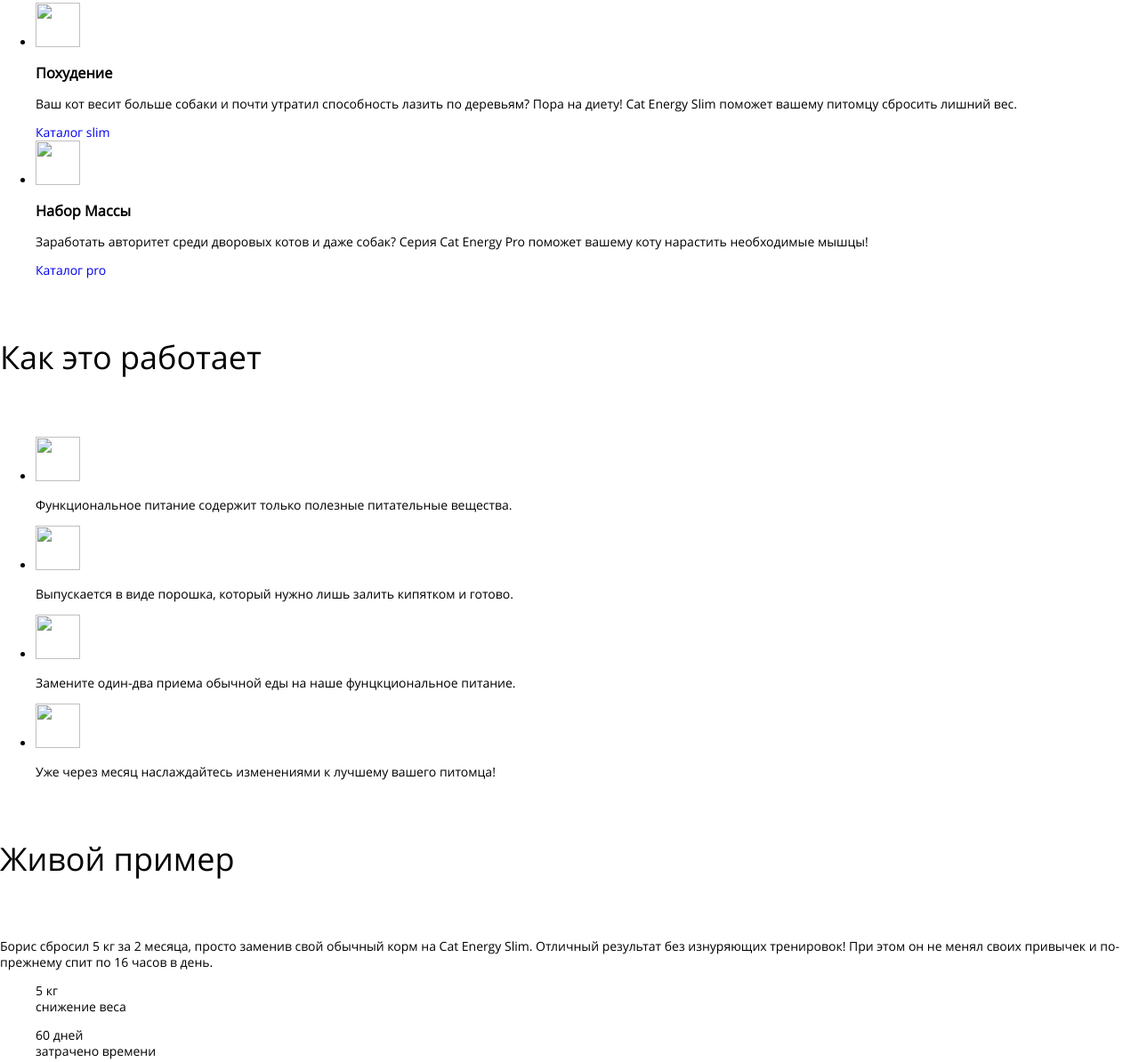
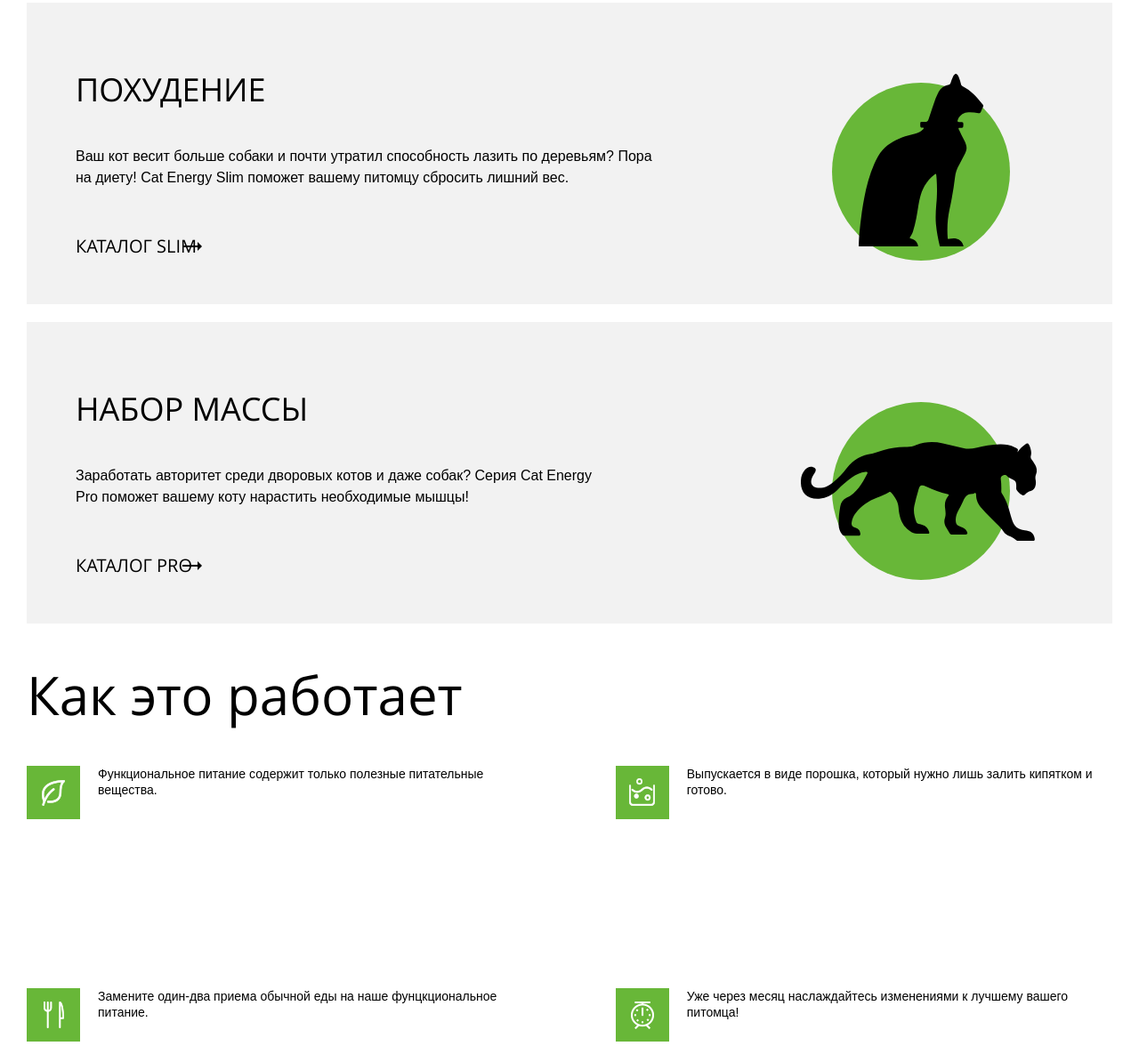
Before and after one commit to RuslanHizhytskyi/Cat-enegy, a website: page source/index.html in a window 1280 px wide. Shown: the part 1049-2243 px from the top of the page at 89% size. Drawn offline with nearby package versions, Linux system fonts and the light colour scheme; files that its build step writes are made by us from their sources.

Commit message:
made up <features>

```diff
--- a/source/index.html
+++ b/source/index.html
@@ -30,21 +30,18 @@
       <section class="appeal">
         <h3 class="appeal__header section-header">Функциональное<br> питание для котов</h3>
         <p class="appeal__message">Занялся собой? Займись котом!</p>
-        <!-- <img class="appeal__image" src="img/cat-energy-pro-chikken.jpg" alt="продукт cat energy pro курица" width="200" height="300"> -->
         <a class="appead__link button" href="form.html">Подобрать программу</a>
       </section>
       <section class="programs">
         <ul class="programs__list">
           <li class="programs__item">
-            <img class="programs__image" src="img/icon-slim.png" alt="" width="50" height="50">
-            <h3 class="programs__header">Похудение</h3>
-            <p class="programs__content">Ваш кот весит больше собаки и почти утратил способность лазить по деревьям? Пора на диету! Cat Energy Slim поможет вашему питомцу сбросить лишний вес.</p>
+            <h3 class="programs__header programs__header--slim">Похудение</h3>
+            <p class="programs__content programs__content--slim">Ваш кот весит больше собаки и почти утратил способность лазить по деревьям? Пора на диету! Cat Energy Slim поможет вашему питомцу сбросить лишний вес.</p>
             <a class="programs__link" href="catalog.html">Каталог slim</a>
           </li>
           <li class="programs__item">
-            <img class="programs__image" src="img/icon-pro.png" alt="" width="50" height="50">
-            <h3 class="programs__header">Набор Массы</h3>
-            <p class="programs__content">Заработать авторитет среди дворовых котов и даже собак? Серия Cat Energy Pro поможет вашему коту нарастить необходимые мышцы!</p>
+            <h3 class="programs__header programs__header--pro">Набор Массы</h3>
+            <p class="programs__content programs__content--pro">Заработать авторитет среди дворовых котов и даже собак? Серия Cat Energy Pro поможет вашему коту нарастить необходимые мышцы!</p>
             <a class="programs__link" href="catalog.html">Каталог pro</a>
           </li>
         </ul>
@@ -52,21 +49,17 @@
       <section class="feauters">
         <h3 class="feauters__header section-header">Как это работает</h3>
         <ul class="feauters__list">
-          <li class="feauters__item">
-            <img class="feauters__image" src="img/1" alt="" width="50" height="50">
+          <li class="feauters__item feauters__item--first">
             <p class="feauters__content">Функциональное питание содержит только полезные питательные вещества.</p>
           </li>
-          <li class="feauters__item">
-            <img class="feauters__image" src="img/2" alt="" width="50" height="50">
+          <li class="feauters__item feauters__item--second">
             <p class="feauters__content">Выпускается в виде порошка, который нужно лишь залить кипятком и готово.</p>
           </li>
-          <li class="feauters__item">
-            <img class="feauters__image" src="img/3" alt="" width="50" height="50">
+          <li class="feauters__item feauters__item--third">
             <p class="feauters__content">Замените один-два приема обычной еды на наше фунцкциональное питание.</p>
           </li>
-          <li class="feauters__item">
-            <img class="feauters__image" src="img/4" alt="" width="50" height="50">
-            <p class="feauters__content">Уже через месяц наслаждайтесь изменениями к лучшему        вашего питомца!</p>
+          <li class="feauters__item feauters__item--fourth">
+            <p class="feauters__content">Уже через месяц наслаждайтесь изменениями к лучшему вашего питомца!</p>
           </li>
         </ul>
       </section>
--- a/source/less/appeal.less
+++ b/source/less/appeal.less
@@ -68,6 +68,9 @@
         padding-top: 224px;
         padding-bottom: 1px;
         margin-top: -176px;
+        margin-bottom: 80px;
+
+        background-color: #65a93c;
         background:
             url("../img/index-can-desktop@1x.png") no-repeat 63% 85%,
             url("../img/index-background-desktop@1x.jpg") no-repeat 100% 25px,
--- /dev/null
+++ b/source/less/feauters.less
@@ -0,0 +1,101 @@
+.feauters {
+    padding: 0 20px;
+}
+
+.feauters__header {
+    padding: 0;
+    padding-bottom: 25px;
+}
+
+.feauters__list {
+    .reset-list();
+}
+
+.feauters__item {
+    position: relative;
+    min-height: 60px;
+    margin-bottom: 20px;
+
+    &::before {
+        .be-af();
+
+        width: 60px;
+        height: 60px;
+
+        background-color: #68b738;
+    }
+
+    &--first::after {
+        .be-af();
+        top: 0;
+
+        width: 60px;
+        height: 60px;
+
+        background: url("../img/advantage-leaf@1x.png") no-repeat 50% 50%;
+    }
+
+    &--second::after {
+        .be-af();
+        top: 0;
+
+        width: 60px;
+        height: 60px;
+
+        background: url("../img/advantage-powder@1x.png") no-repeat 50% 50%;
+    }
+
+    &--third::after {
+        .be-af();
+        top: 0;
+
+        width: 60px;
+        height: 60px;
+
+        background: url("../img/advantage-dining@1x.png") no-repeat 50% 50%;
+    }
+
+    &--fourth::after {
+        .be-af();
+        top: 0;
+
+        width: 60px;
+        height: 60px;
+
+        background: url("../img/advantage-clock@1x.png") no-repeat 50% 50%;
+    }
+}
+
+.feauters__content {
+    padding-left: 80px;
+    margin: 0;
+
+    font-family: Arial, sans-serif;
+    font-size: 14px;
+    line-height: 18px;
+    text-transform: none;
+}
+
+@media (min-width: 768px) {
+    .feauters {
+        padding: 0 30px;
+    }
+
+    .feauters__header{
+        padding: 30px 0;
+        margin-bottom: 20px;
+
+        font-size: 60px;
+    }
+
+    .feauters__list {
+        display: flex;
+        justify-content: space-between;
+        flex-wrap: wrap;
+    }
+
+    .feauters__item {
+        width: 45.76%;
+        min-height: 230px;
+    }
+}
--- a/source/less/index.less
+++ b/source/less/index.less
@@ -7,17 +7,20 @@
   font-size: 14px;
   line-height: 18px;
   font-family: "Oswald", Arial, sans-serif;
+  text-transform: uppercase;
 
   background-color: #ffffff;
 }
 
 .section-header {
   padding: 23px 0;
+  margin: 0;
 
   font-weight: 400;
   font-size: 36px;
   line-height: 60px;
   color: #000000;
+  text-transform: none;
 }
 
 .button {
--- /dev/null
+++ b/source/less/programs.less
@@ -0,0 +1,237 @@
+.programs {
+    padding: 0 20px;
+}
+
+.programs__list {
+    .reset-list();
+}
+
+.programs__item {
+    padding: 20px;
+    margin-bottom: 20px;
+
+    background-color: #f2f2f2;
+}
+
+.programs__header {
+    position: relative;
+    padding: 20px 0;
+    padding-left: 70px;
+    margin: 0;
+    margin-bottom: 20px;
+
+    font-size: 24px;
+    line-height: 30px;
+    font-weight: 400;
+
+    &::before {
+        .be-af();
+        left: 0;
+        top: 15px;
+
+        width: 50px;
+        height: 50px;
+
+        background-color: #68b738;
+        border-radius: 50%;
+    }
+
+
+    &--slim::after {
+        position: absolute;
+        content: url("../img/icon-cat-slim.svg");
+        left: 5px;
+        top: 10px;
+
+        width: 35px;
+        height: 50px;
+    }
+
+    &--pro::after {
+        position: absolute;
+        content: url("../img/icon-cat-pro.svg");
+        left: -10px;
+        top: 22px;
+
+        width: 67px;
+        height: 30px;
+    }
+}
+
+.programs__content {
+    padding-bottom: 25px;
+    margin: 0;
+
+    font-family: Arial, Helvetica, sans-serif;
+    font-size: 14px;
+    line-height: 18px;
+    text-transform: none;
+
+    border-bottom: 1px solid #d9d9d9;
+}
+
+.programs__link {
+    position: relative;
+    display: block;
+    width: 170px;
+    padding-top: 20px;
+
+    font-size: 16px;
+    line-height: 16px;
+    color: #000000;
+
+    &::before {
+        .be-af();
+        top: 27px;
+        left: 120px;
+
+        width: 17px;
+        height: 2px;
+
+        background-color: #000000;
+    }
+
+    &::after {
+        .be-af();
+        top: 23px;
+        left: 137px;
+
+        border: 5px solid #000000;
+        border-right-color: transparent;
+        border-top-color: transparent;
+        border-bottom-color: transparent;
+    }
+
+}
+
+@media (min-width: 768px) {
+    .programs {
+        padding: 0 30px;
+    }
+
+    .programs__item {
+        padding: 55px;
+    }
+
+    .programs__header {
+        padding: 25px 0;
+
+        font-size: 36px;
+        line-height: 36px;
+
+        &::before {
+            top: 35px;
+            left: calc(100% - 260px);
+
+            width: 200px;
+            height: 200px;
+        }
+
+        &--slim::after {
+            top: 25px;
+            left: calc(100% - 230px);
+
+            width: 140px;
+            height: 195px;
+        }
+
+        &--pro::after {
+            top: 80px;
+            left: calc(100% - 295px);
+
+            width: 265px;
+            height: 115px;
+        }
+    }
+
+    .programs__content {
+        margin-bottom: 10px;
+
+        font-size: 16px;
+        line-height: 24px;
+
+        border-bottom: none;
+
+        &--slim {
+            width: 59.52%;
+        }
+
+        &--pro {
+            width: 54.44%;
+        }
+    }
+
+    .programs__link {
+        font-size: 20px;
+        line-height: 20px;
+
+        &::before {
+            top: 29px;
+        }
+
+        &::after {
+            top: 25px;
+        }
+    }
+}
+
+@media (min-width: 1440px) {
+    .programs {
+        padding: 0 110px;
+    }
+
+    .programs__list {
+        display: flex;
+        justify-content: space-between;
+    }
+
+    .programs__item {
+        width: 46.75%
+    }
+
+    .programs__header {
+        padding: 25px 0;
+        margin-bottom: 50px;
+
+        text-align: center;
+
+        &::before {
+            top: -5px;
+            left: 0;
+
+            width: 100px;
+            height: 100px;
+        }
+
+        &--slim::after {
+            top: -15px;
+            left: 10px;
+
+            width: 70px;
+            height: 97px;
+        }
+
+        &--pro::after {
+            top: 15px;
+            left: -20px;
+
+            width: 132px;
+            height: 58px;
+        }
+    }
+
+    .programs__content {
+        padding-bottom: 5px;
+
+        font-size: 16px;
+        line-height: 24px;
+
+        &--slim {
+            width: 100%;
+        }
+
+        &--pro {
+            width: 100%;
+        }
+    }
+}
--- a/source/less/style.less
+++ b/source/less/style.less
@@ -71,3 +71,5 @@
 @import "index.less";
 @import "header.less";
 @import "appeal.less";
+@import "programs.less";
+@import "feauters.less";
```
